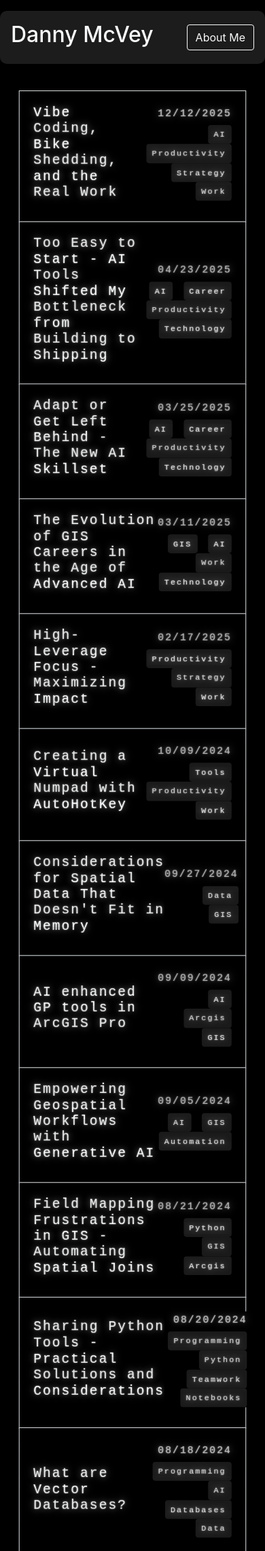
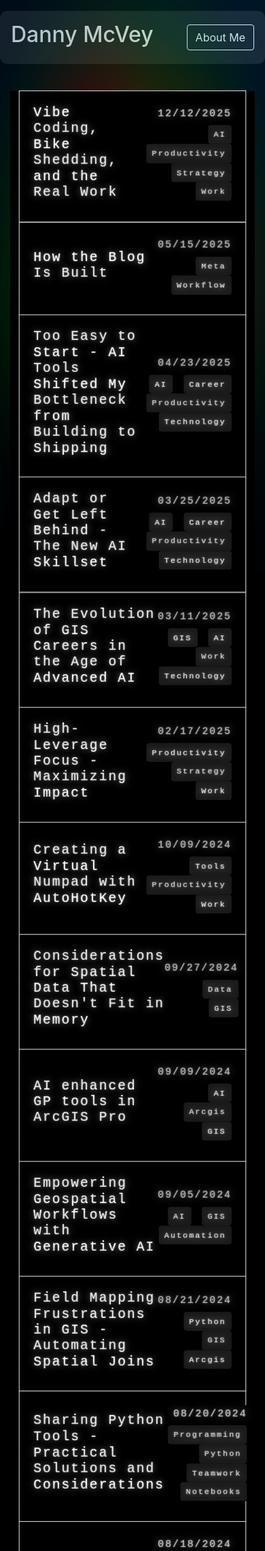
Before and after one commit to danmaps/danmaps.github.io, a Flask app: page / in a window 390 px wide. Shown: the top 2282 px of the page at 68% size. Run offline with Flask 3, Linux system fonts and the light colour scheme; some libraries are stand-ins or nearby versions.

Commit message:
work dammit

```diff
--- /dev/null
+++ b/posts/how-the-blog-is-built.md
@@ -0,0 +1,13 @@
+---
+title: How the Blog Is Built
+date: 2025-05-15
+tags:
+  - Meta
+  - Workflow
+---
+
+I wanted a space where I could draft ideas fast and publish them without negotiating with a heavyweight CMS or JavaScript framework. The solution is this tiny Flask app: it reads Markdown files from `posts/`, extracts front-matter metadata with YAML, and renders everything with Jinja templates.
+
+There’s no database, no admin console, and no notion of components that need compiling. Writing is nothing more than dropping a `.md` file into the repository. The Python code walks the directory, sorts the posts by date, and injects each file into a simple layout. The retro styling and new animated background come from hand-written CSS and a WebGL snippet that only runs on the homepage.
+
+Keeping it lightweight means I can swap laptops, edit in any text editor, and still publish by pushing Markdown. I get syntax-highlighted code blocks through Markdown extensions, Prism for inline snippets, and zero build step beyond `flask run`. This workflow keeps the focus on the words, not on wrestling with a “real” block framework just to ship a post.
--- /dev/null
+++ b/static/home-splash.js
@@ -0,0 +1,220 @@
+(() => {
+  const body = document.body;
+  if (!body || !body.classList.contains('home')) {
+    return;
+  }
+
+  const canvas = document.getElementById('home-splash');
+  if (!canvas) {
+    return;
+  }
+
+  const prefersReducedMotion = window.matchMedia('(prefers-reduced-motion: reduce)');
+  if (prefersReducedMotion.matches) {
+    canvas.style.opacity = '0.15';
+    return;
+  }
+
+  const gl = canvas.getContext('webgl', { alpha: true, antialias: true });
+  if (!gl) {
+    canvas.style.opacity = '0.25';
+    return;
+  }
+
+  const vertexShaderSource = `
+    attribute vec2 position;
+    varying vec2 vUv;
+    void main() {
+      vUv = position * 0.5 + 0.5;
+      gl_Position = vec4(position, 0.0, 1.0);
+    }
+  `;
+
+  const fragmentShaderSource = `
+    precision mediump float;
+    uniform vec2 u_resolution;
+    uniform float u_time;
+    uniform vec2 u_mouse;
+    uniform float u_intensity;
+    varying vec2 vUv;
+
+    float noise(vec2 p) {
+      return sin(p.x) * sin(p.y);
+    }
+
+    void main() {
+      vec2 uv = (gl_FragCoord.xy / u_resolution.xy) * 2.0 - 1.0;
+      float time = u_time * 0.3;
+
+      float angle = atan(uv.y, uv.x);
+      float radius = length(uv);
+
+      float swirl = sin(3.0 * angle + time) + cos(6.0 * radius - time * 2.0);
+      float waves = noise(uv * 4.0 + time) + noise(uv * 2.0 - time * 0.5);
+
+      float combined = swirl * 0.6 + waves * 0.4;
+      combined += (u_mouse.x - 0.5) * 0.5;
+
+      vec3 color = vec3(
+        0.15 + 0.55 * sin(combined + 0.0 + u_mouse.x),
+        0.2 + 0.45 * sin(combined + 2.0 + u_mouse.y),
+        0.3 + 0.55 * cos(combined + 4.0 - u_mouse.x)
+      );
+
+      float vignette = smoothstep(1.35, 0.15, radius);
+      float depthMask = smoothstep(0.0, 0.5, vUv.y) * 0.8 + 0.2;
+
+      vec3 finalColor = color * vignette * depthMask * u_intensity;
+      float alpha = vignette * 0.65;
+
+      gl_FragColor = vec4(finalColor, alpha);
+    }
+  `;
+
+  function compileShader(type, source) {
+    const shader = gl.createShader(type);
+    gl.shaderSource(shader, source);
+    gl.compileShader(shader);
+    if (!gl.getShaderParameter(shader, gl.COMPILE_STATUS)) {
+      console.error(gl.getShaderInfoLog(shader));
+      gl.deleteShader(shader);
+      return null;
+    }
+    return shader;
+  }
+
+  function createProgram(vertexShader, fragmentShader) {
+    const program = gl.createProgram();
+    gl.attachShader(program, vertexShader);
+    gl.attachShader(program, fragmentShader);
+    gl.linkProgram(program);
+    if (!gl.getProgramParameter(program, gl.LINK_STATUS)) {
+      console.error(gl.getProgramInfoLog(program));
+      gl.deleteProgram(program);
+      return null;
+    }
+    return program;
+  }
+
+  const vertexShader = compileShader(gl.VERTEX_SHADER, vertexShaderSource);
+  const fragmentShader = compileShader(gl.FRAGMENT_SHADER, fragmentShaderSource);
+
+  if (!vertexShader || !fragmentShader) {
+    canvas.style.opacity = '0.2';
+    return;
+  }
+
+  const program = createProgram(vertexShader, fragmentShader);
+  if (!program) {
+    canvas.style.opacity = '0.2';
+    return;
+  }
+
+  const positionLocation = gl.getAttribLocation(program, 'position');
+  const resolutionLocation = gl.getUniformLocation(program, 'u_resolution');
+  const timeLocation = gl.getUniformLocation(program, 'u_time');
+  const mouseLocation = gl.getUniformLocation(program, 'u_mouse');
+  const intensityLocation = gl.getUniformLocation(program, 'u_intensity');
+
+  const positionBuffer = gl.createBuffer();
+  gl.bindBuffer(gl.ARRAY_BUFFER, positionBuffer);
+  gl.bufferData(
+    gl.ARRAY_BUFFER,
+    new Float32Array([
+      -1, -1,
+      1, -1,
+      -1, 1,
+      -1, 1,
+      1, -1,
+      1, 1
+    ]),
+    gl.STATIC_DRAW
+  );
+
+  const mouse = { x: 0.5, y: 0.5 };
+  window.addEventListener('pointermove', (event) => {
+    mouse.x = event.clientX / window.innerWidth;
+    mouse.y = 1 - event.clientY / window.innerHeight;
+  });
+
+  function resizeCanvas() {
+    const dpr = window.devicePixelRatio || 1;
+    const displayWidth = Math.floor(canvas.clientWidth * dpr);
+    const displayHeight = Math.floor(canvas.clientHeight * dpr);
+
+    if (canvas.width !== displayWidth || canvas.height !== displayHeight) {
+      canvas.width = displayWidth;
+      canvas.height = displayHeight;
+    }
+  }
+
+  if (window.ResizeObserver) {
+    const resizeObserver = new ResizeObserver(resizeCanvas);
+    resizeObserver.observe(document.body);
+  } else {
+    window.addEventListener('resize', resizeCanvas, { passive: true });
+  }
+  resizeCanvas();
+
+  let rafId = null;
+  let startTime = performance.now();
+
+  function drawFrame(now) {
+    resizeCanvas();
+    gl.viewport(0, 0, gl.canvas.width, gl.canvas.height);
+
+    gl.useProgram(program);
+    gl.bindBuffer(gl.ARRAY_BUFFER, positionBuffer);
+    gl.enableVertexAttribArray(positionLocation);
+    gl.vertexAttribPointer(positionLocation, 2, gl.FLOAT, false, 0, 0);
+
+    gl.uniform2f(resolutionLocation, gl.canvas.width, gl.canvas.height);
+    gl.uniform1f(timeLocation, (now - startTime) * 0.001);
+    gl.uniform2f(mouseLocation, mouse.x, mouse.y);
+    gl.uniform1f(intensityLocation, 0.75);
+
+    gl.drawArrays(gl.TRIANGLES, 0, 6);
+
+    rafId = requestAnimationFrame(drawFrame);
+  }
+
+  function start() {
+    if (rafId === null) {
+      startTime = performance.now();
+      rafId = requestAnimationFrame(drawFrame);
+    }
+  }
+
+  function stop() {
+    if (rafId !== null) {
+      cancelAnimationFrame(rafId);
+      rafId = null;
+    }
+  }
+
+  document.addEventListener('visibilitychange', () => {
+    if (document.hidden) {
+      stop();
+    } else if (!prefersReducedMotion.matches) {
+      start();
+    }
+  });
+
+  const motionListener = (event) => {
+    if (event.matches) {
+      stop();
+      canvas.style.opacity = '0.15';
+    } else {
+      canvas.style.opacity = '0.55';
+      start();
+    }
+  };
+
+  if (prefersReducedMotion.addEventListener) {
+    prefersReducedMotion.addEventListener('change', motionListener);
+  } else if (prefersReducedMotion.addListener) {
+    prefersReducedMotion.addListener(motionListener);
+  }
+
+  start();
+})();
--- a/static/styles.css
+++ b/static/styles.css
@@ -1,6 +1,36 @@
 /* Force a vertical scrollbar to always appear */
 html {
     overflow-y: scroll;
+}
+
+body.home {
+    position: relative;
+    min-height: 100vh;
+    overflow-x: hidden;
+}
+
+body.home main.home-main {
+    position: relative;
+    z-index: 1;
+}
+
+#home-splash {
+    position: fixed;
+    inset: 0;
+    width: 100vw;
+    height: 100vh;
+    pointer-events: none;
+    z-index: -1;
+    opacity: 0.55;
+    background: radial-gradient(circle at top right, rgba(34, 153, 255, 0.25), rgba(0, 0, 0, 0.85));
+    filter: saturate(140%);
+}
+
+@media (prefers-reduced-motion: reduce) {
+    #home-splash {
+        animation: none;
+        opacity: 0.2;
+    }
 }
 
 
--- a/templates/base.html
+++ b/templates/base.html
@@ -12,6 +12,8 @@
     <!-- Custom CSS -->
     <link rel="stylesheet" href="{{ url_for('static', filename='styles.css') }}">
 
+    {% block extra_head %}{% endblock %}
+
     <!-- Prism CSS (for code highlighting) -->
     <link href="https://cdnjs.cloudflare.com/ajax/libs/prism/1.29.0/themes/prism-tomorrow.min.css" rel="stylesheet" />
 
@@ -19,7 +21,7 @@
     <script src="https://cdnjs.cloudflare.com/ajax/libs/prism/1.29.0/prism.min.js"></script>
     <script src="https://cdnjs.cloudflare.com/ajax/libs/prism/1.29.0/components/prism-python.min.js"></script> <!-- Add more languages as needed -->
 </head>
-<body class="bg-dark">
+<body class="bg-dark {% block body_class %}{% endblock %}">
     <header class="bg-dark py-3">
         <div class="container bg-dark", id="header-container">
             <div class="d-flex justify-content-between align-items-center">
@@ -31,7 +33,7 @@
         </div>
     </header>
 
-    <main class="container my-4">
+    <main class="container my-4 {% block main_class %}{% endblock %}">
         {% block content %}{% endblock %}
     </main>
 
@@ -45,5 +47,6 @@
     <script src="https://code.jquery.com/jquery-3.5.1.slim.min.js"></script>
     <script src="https://cdn.jsdelivr.net/npm/@popperjs/core@2.9.2/dist/umd/popper.min.js"></script>
     <script src="https://stackpath.bootstrapcdn.com/bootstrap/4.5.2/js/bootstrap.min.js"></script>
+    {% block extra_scripts %}{% endblock %}
 </body>
 </html>
--- a/templates/index.html
+++ b/templates/index.html
@@ -4,7 +4,11 @@
 Danny McVey
 {% endblock %}
 
+{% block body_class %}home{% endblock %}
+{% block main_class %}home-main{% endblock %}
+
 {% block content %}
+<canvas id="home-splash" aria-hidden="true"></canvas>
 <div class="post-list bg-dark">
   {% for post in posts %}
   {% if 'Stub' not in post.tags %}
@@ -33,3 +37,8 @@ Danny McVey
   {% endfor %}
 </div>
 {% endblock %}
+
+{% block extra_scripts %}
+{{ super() }}
+<script type="module" src="{{ url_for('static', filename='home-splash.js') }}"></script>
+{% endblock %}
```
